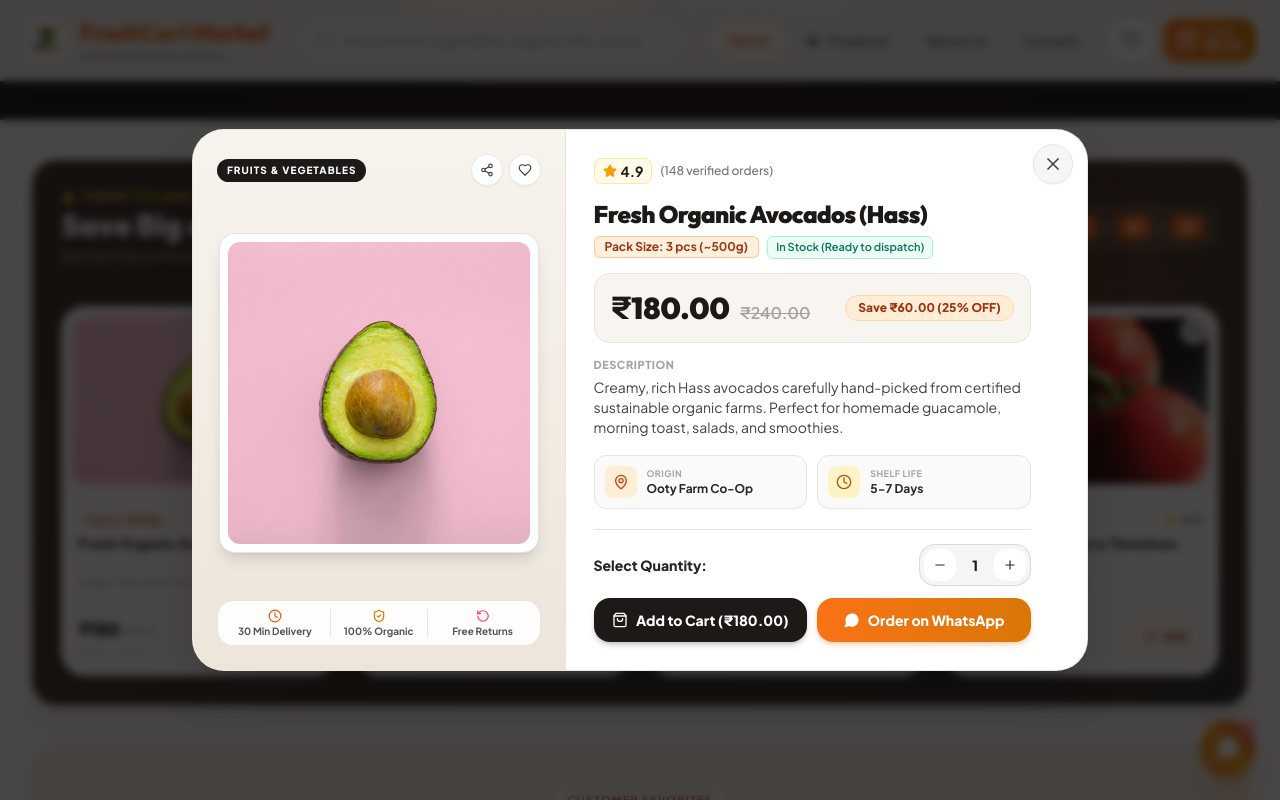
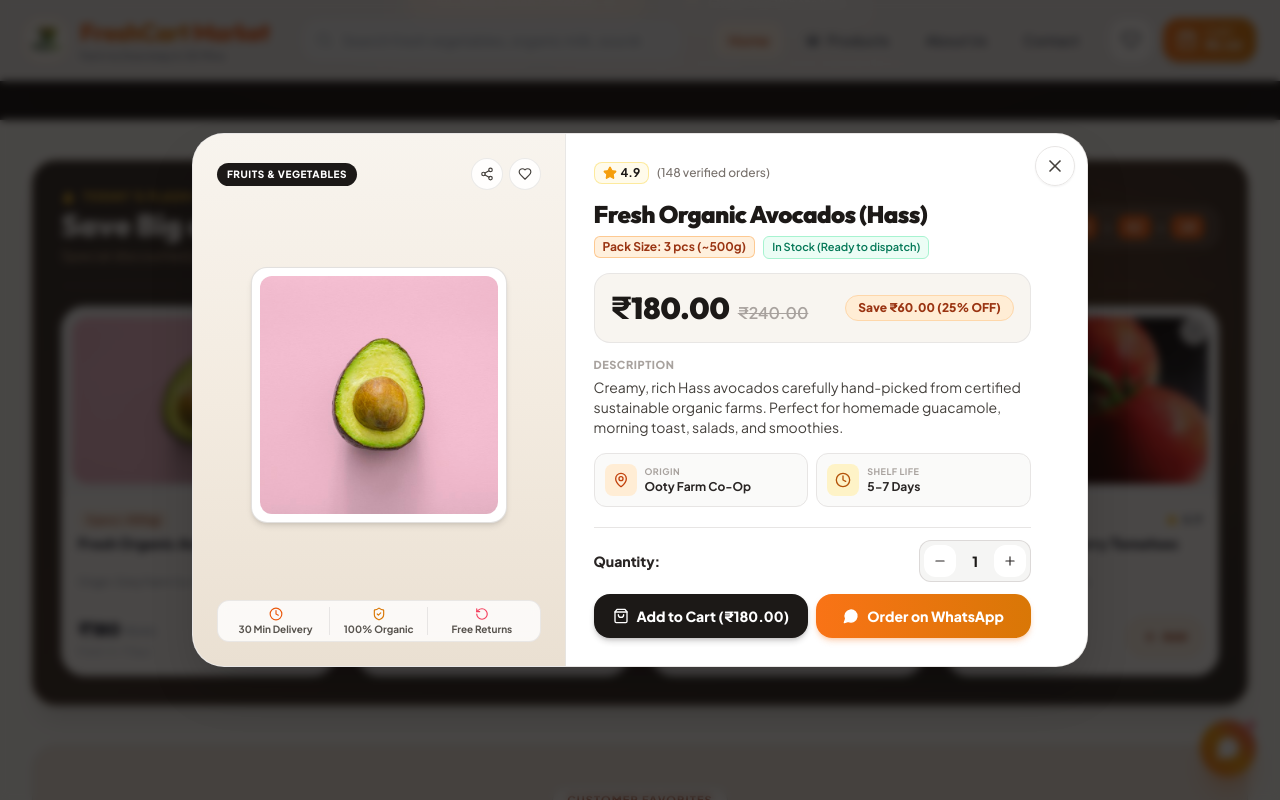
Before and after one commit to SuvithCTI/groceryshop, a React (Vite) app: page / in a window 1280 px wide. Both pictures are taken after a click on the picture 198 px from the left and 1203 px from the top of the page. Shown: the part 803-1603 px from the top of the page. Built offline with nearby package versions, Linux system fonts and the light colour scheme.

Commit message:
refactor: cohesive seamless product modal layout without awkward split

```diff
--- a/src/components/ProductModal.jsx
+++ b/src/components/ProductModal.jsx
@@ -76,42 +76,42 @@ export const ProductModal = () => {
 
   return (
     <div
-      className="fixed inset-0 z-50 overflow-y-auto flex items-center justify-center p-3 sm:p-6 bg-stone-950/75 backdrop-blur-sm animate-fade-in-up"
+      className="fixed inset-0 z-50 overflow-y-auto flex items-end sm:items-center justify-center p-0 sm:p-6 bg-stone-950/75 backdrop-blur-sm animate-fade-in-up"
       onClick={() => setSelectedProduct(null)}
     >
       <div
-        className="relative w-full max-w-4xl bg-white rounded-[28px] sm:rounded-[32px] shadow-2xl overflow-hidden border border-stone-200/90 my-auto flex flex-col md:flex-row max-h-[92vh]"
+        className="relative w-full max-w-4xl bg-[#faf7f2] rounded-t-[32px] sm:rounded-[32px] shadow-2xl overflow-hidden border border-stone-200/90 flex flex-col md:flex-row max-h-[92vh] sm:my-auto"
         onClick={(e) => e.stopPropagation()}
       >
         {/* Floating Close Button */}
         <button
           onClick={() => setSelectedProduct(null)}
-          className="absolute top-3.5 right-3.5 z-30 w-9 h-9 sm:w-10 sm:h-10 rounded-full bg-stone-100/90 hover:bg-stone-900 hover:text-white text-stone-700 backdrop-blur-md flex items-center justify-center transition-all duration-200 shadow-sm border border-stone-200 active:scale-95"
+          className="absolute top-3 right-3 z-30 w-8 h-8 sm:w-10 sm:h-10 rounded-full bg-white/90 hover:bg-stone-900 hover:text-white text-stone-700 backdrop-blur-md flex items-center justify-center transition-all duration-200 shadow-sm border border-stone-200 active:scale-95"
           aria-label="Close dialog"
         >
           <X className="w-4 h-4 sm:w-5 sm:h-5" />
         </button>
 
-        {/* Left Column: Product Visual Showcase */}
-        <div className="md:w-5/12 bg-gradient-to-b from-[#f7f3ed] to-[#ede5da] p-5 sm:p-6 flex flex-col justify-between shrink-0 border-b md:border-b-0 md:border-r border-stone-200">
+        {/* Left / Top Showcase: Seamless Product Visual Frame */}
+        <div className="md:w-5/12 bg-gradient-to-b from-[#f8f4ee] via-[#f3ebe0] to-[#eae0d2] p-4 sm:p-6 flex flex-col justify-between shrink-0 md:border-r border-stone-200/80">
 
-          {/* Top Quick Actions (Share & Wishlist) */}
-          <div className="flex items-center justify-between">
-            <span className="text-[10px] font-black uppercase tracking-widest px-2.5 py-1 rounded-full bg-stone-900 text-white shadow-xs">
+          {/* Top Quick Actions (Category & Action Icons) */}
+          <div className="flex items-center justify-between pr-10 sm:pr-0">
+            <span className="text-[10px] font-black uppercase tracking-wider px-2.5 py-1 rounded-full bg-stone-900 text-white shadow-xs">
               {formatCategory(selectedProduct.category)}
             </span>
 
             <div className="flex items-center gap-1.5">
               <button
                 onClick={handleShare}
-                className="w-8 h-8 rounded-full bg-white/90 hover:bg-white text-stone-700 hover:text-orange-600 flex items-center justify-center shadow-sm border border-stone-200/80 transition hover:scale-105 active:scale-95"
+                className="w-7 h-7 sm:w-8 sm:h-8 rounded-full bg-white/90 hover:bg-white text-stone-700 hover:text-orange-600 flex items-center justify-center shadow-xs border border-stone-200/80 transition hover:scale-105 active:scale-95"
                 title="Share product link"
               >
                 <Share2 className="w-3.5 h-3.5" />
               </button>
               <button
                 onClick={() => toggleWishlist(selectedProduct)}
-                className="w-8 h-8 rounded-full bg-white/90 hover:bg-white text-stone-700 hover:text-rose-500 flex items-center justify-center shadow-sm border border-stone-200/80 transition hover:scale-105 active:scale-95"
+                className="w-7 h-7 sm:w-8 sm:h-8 rounded-full bg-white/90 hover:bg-white text-stone-700 hover:text-rose-500 flex items-center justify-center shadow-xs border border-stone-200/80 transition hover:scale-105 active:scale-95"
                 title="Save to Wishlist"
               >
                 <Heart className={`w-3.5 h-3.5 ${isWishlisted ? 'text-rose-500 fill-rose-500' : ''}`} />
@@ -120,8 +120,8 @@ export const ProductModal = () => {
           </div>
 
           {/* Product Image Frame */}
-          <div className="py-4 my-auto flex items-center justify-center">
-            <div className="w-full aspect-square max-w-[280px] sm:max-w-[320px] rounded-2xl overflow-hidden shadow-lg border border-stone-300/60 bg-white p-2 flex items-center justify-center group">
+          <div className="py-2.5 sm:py-4 my-auto flex items-center justify-center">
+            <div className="w-36 h-36 sm:w-64 sm:h-64 rounded-2xl overflow-hidden shadow-md border border-stone-300/70 bg-white p-2 flex items-center justify-center group">
               <img
                 src={selectedProduct.image}
                 alt={selectedProduct.name}
@@ -131,7 +131,7 @@ export const ProductModal = () => {
           </div>
 
           {/* Micro Trust Indicators Row */}
-          <div className="grid grid-cols-3 gap-1.5 text-center text-[10px] text-stone-600 bg-white/90 backdrop-blur-sm py-2 px-2 rounded-2xl border border-stone-200 shadow-xs">
+          <div className="grid grid-cols-3 gap-1 text-center text-[10px] text-stone-600 bg-white/80 backdrop-blur-sm py-1.5 px-2 rounded-xl border border-stone-200/90 shadow-xs">
             <div className="flex flex-col items-center gap-0.5">
               <Clock className="w-3.5 h-3.5 text-orange-600" />
               <span className="font-bold leading-tight">30 Min Delivery</span>
@@ -148,37 +148,37 @@ export const ProductModal = () => {
 
         </div>
 
-        {/* Right Column: Product Info & Actions */}
-        <div className="md:w-7/12 p-5 sm:p-7 sm:pr-14 overflow-y-auto flex flex-col justify-between space-y-4 sm:space-y-5">
+        {/* Right / Bottom Info Panel: Elevated Card Layer */}
+        <div className="md:w-7/12 bg-white rounded-t-[28px] md:rounded-none -mt-3 md:mt-0 p-4 sm:p-7 sm:pr-14 overflow-y-auto flex flex-col justify-between space-y-3.5 sm:space-y-5 shadow-lg md:shadow-none border-t md:border-t-0 border-stone-200/90">
 
-          <div className="space-y-3.5">
+          <div className="space-y-3 sm:space-y-3.5">
 
             {/* Top Rating & Verified Row */}
-            <div className="flex items-center gap-2 pr-8 sm:pr-0">
-              <div className="flex items-center gap-1 font-bold text-xs sm:text-sm text-stone-900 bg-amber-50 border border-amber-200/80 px-2 py-0.5 rounded-lg">
+            <div className="flex items-center gap-2">
+              <div className="flex items-center gap-1 font-bold text-xs text-stone-900 bg-amber-50 border border-amber-200/80 px-2 py-0.5 rounded-lg">
                 <Star className="w-3.5 h-3.5 text-amber-500 fill-amber-500" />
                 <span>{selectedProduct.rating ? selectedProduct.rating.toFixed(1) : '4.9'}</span>
               </div>
-              <span className="text-xs text-stone-500 font-medium">
+              <span className="text-[11px] sm:text-xs text-stone-500 font-medium">
                 ({selectedProduct.reviewsCount || 64} verified orders)
               </span>
             </div>
 
             {/* Product Title & Unit */}
             <div>
-              <h2 className="text-xl sm:text-2xl font-black text-stone-900 font-display tracking-tight leading-snug">
+              <h2 className="text-lg sm:text-2xl font-black text-stone-900 font-display tracking-tight leading-snug">
                 {selectedProduct.name}
               </h2>
-              <div className="mt-1.5 flex items-center gap-2">
-                <span className="text-xs font-bold text-orange-800 bg-orange-100/80 border border-orange-300/70 px-2.5 py-0.5 rounded-md">
+              <div className="mt-1.5 flex flex-wrap items-center gap-1.5 sm:gap-2">
+                <span className="text-[11px] sm:text-xs font-bold text-orange-800 bg-orange-100/80 border border-orange-300/70 px-2 py-0.5 rounded-md">
                   Pack Size: {selectedProduct.unit}
                 </span>
                 {selectedProduct.inStock ? (
-                  <span className="text-[11px] font-semibold text-emerald-700 bg-emerald-50 border border-emerald-200 px-2 py-0.5 rounded-md">
+                  <span className="text-[10px] sm:text-[11px] font-semibold text-emerald-700 bg-emerald-50 border border-emerald-200 px-2 py-0.5 rounded-md">
                     In Stock (Ready to dispatch)
                   </span>
                 ) : (
-                  <span className="text-[11px] font-semibold text-rose-700 bg-rose-50 border border-rose-200 px-2 py-0.5 rounded-md">
+                  <span className="text-[10px] sm:text-[11px] font-semibold text-rose-700 bg-rose-50 border border-rose-200 px-2 py-0.5 rounded-md">
                     Out of Stock
                   </span>
                 )}
@@ -186,20 +186,20 @@ export const ProductModal = () => {
             </div>
 
             {/* Price Box */}
-            <div className="flex items-center justify-between p-3.5 sm:p-4 bg-[#f8f5f0] rounded-2xl border border-stone-200/90">
-              <div className="flex items-baseline gap-2.5">
-                <span className="text-2xl sm:text-3xl font-black text-stone-900 font-display">
+            <div className="flex items-center justify-between p-3 sm:p-4 bg-[#f8f5f0] rounded-2xl border border-stone-200/90">
+              <div className="flex items-baseline gap-2">
+                <span className="text-xl sm:text-3xl font-black text-stone-900 font-display">
                   {storeConfig.currency}{selectedProduct.price.toFixed(2)}
                 </span>
                 {selectedProduct.originalPrice > selectedProduct.price && (
-                  <span className="text-sm sm:text-base text-stone-400 line-through font-semibold">
+                  <span className="text-xs sm:text-base text-stone-400 line-through font-semibold">
                     {storeConfig.currency}{selectedProduct.originalPrice.toFixed(2)}
                   </span>
                 )}
               </div>
 
               {discountAmount > 0 && (
-                <span className="text-xs font-black text-orange-800 bg-orange-100 border border-orange-200 px-3 py-1 rounded-full shadow-xs">
+                <span className="text-[10px] sm:text-xs font-black text-orange-800 bg-orange-100 border border-orange-200 px-2.5 py-0.5 sm:px-3 sm:py-1 rounded-full shadow-xs">
                   Save {storeConfig.currency}{discountAmount.toFixed(2)} ({discountPercent}% OFF)
                 </span>
               )}
@@ -207,7 +207,7 @@ export const ProductModal = () => {
 
             {/* Overview / Description */}
             <div>
-              <span className="text-[11px] font-extrabold uppercase tracking-wider text-stone-400 block mb-1">
+              <span className="text-[10px] sm:text-[11px] font-extrabold uppercase tracking-wider text-stone-400 block mb-0.5 sm:mb-1">
                 Description
               </span>
               <p className="text-xs sm:text-sm text-stone-700 leading-relaxed font-normal">
@@ -216,26 +216,26 @@ export const ProductModal = () => {
             </div>
 
             {/* Origin & Shelf Life Cards */}
-            <div className="grid grid-cols-2 gap-2.5 pt-1">
+            <div className="grid grid-cols-2 gap-2 pt-0.5">
               {selectedProduct.origin && (
-                <div className="p-2.5 bg-stone-50 rounded-xl border border-stone-200 flex items-center gap-2.5">
-                  <div className="w-8 h-8 rounded-lg bg-orange-100 text-orange-700 flex items-center justify-center shrink-0">
-                    <MapPin className="w-4 h-4" />
+                <div className="p-2 sm:p-2.5 bg-stone-50 rounded-xl border border-stone-200 flex items-center gap-2">
+                  <div className="w-7 h-7 sm:w-8 sm:h-8 rounded-lg bg-orange-100 text-orange-700 flex items-center justify-center shrink-0">
+                    <MapPin className="w-3.5 h-3.5 sm:w-4 sm:h-4" />
                   </div>
                   <div className="min-w-0">
                     <span className="text-stone-400 block text-[9px] uppercase font-bold tracking-wider">Origin</span>
-                    <span className="font-bold text-stone-800 text-xs truncate block">{selectedProduct.origin}</span>
+                    <span className="font-bold text-stone-800 text-[11px] sm:text-xs truncate block">{selectedProduct.origin}</span>
                   </div>
                 </div>
               )}
               {selectedProduct.shelfLife && (
-                <div className="p-2.5 bg-stone-50 rounded-xl border border-stone-200 flex items-center gap-2.5">
-                  <div className="w-8 h-8 rounded-lg bg-amber-100 text-amber-700 flex items-center justify-center shrink-0">
-                    <Clock className="w-4 h-4" />
+                <div className="p-2 sm:p-2.5 bg-stone-50 rounded-xl border border-stone-200 flex items-center gap-2">
+                  <div className="w-7 h-7 sm:w-8 sm:h-8 rounded-lg bg-amber-100 text-amber-700 flex items-center justify-center shrink-0">
+                    <Clock className="w-3.5 h-3.5 sm:w-4 sm:h-4" />
                   </div>
                   <div className="min-w-0">
                     <span className="text-stone-400 block text-[9px] uppercase font-bold tracking-wider">Shelf Life</span>
-                    <span className="font-bold text-stone-800 text-xs truncate block">{selectedProduct.shelfLife}</span>
+                    <span className="font-bold text-stone-800 text-[11px] sm:text-xs truncate block">{selectedProduct.shelfLife}</span>
                   </div>
                 </div>
               )}
@@ -244,40 +244,40 @@ export const ProductModal = () => {
           </div>
 
           {/* Bottom Actions Row: Quantity & Dual Checkout Buttons */}
-          <div className="pt-3.5 border-t border-stone-200 space-y-3">
+          <div className="pt-3 border-t border-stone-200 space-y-2.5 sm:space-y-3">
 
             {/* Quantity Selector */}
             <div className="flex items-center justify-between">
               <span className="text-xs sm:text-sm font-extrabold text-stone-800">
-                Select Quantity:
+                Quantity:
               </span>
-              <div className="flex items-center bg-stone-100 rounded-2xl p-1 border border-stone-300/80">
+              <div className="flex items-center bg-stone-100 rounded-xl p-0.5 sm:p-1 border border-stone-300/80">
                 <button
                   onClick={() => setQuantity(q => Math.max(1, q - 1))}
-                  className="w-8 h-8 rounded-xl bg-white hover:bg-stone-200 text-stone-800 flex items-center justify-center font-bold shadow-xs transition active:scale-95"
+                  className="w-7 h-7 sm:w-8 sm:h-8 rounded-lg sm:rounded-xl bg-white hover:bg-stone-200 text-stone-800 flex items-center justify-center font-bold shadow-xs transition active:scale-95"
                   aria-label="Decrease quantity"
                 >
-                  <Minus className="w-3.5 h-3.5" />
+                  <Minus className="w-3 h-3 sm:w-3.5 sm:h-3.5" />
                 </button>
-                <span className="px-4 text-sm font-black text-stone-900 min-w-[36px] text-center">
+                <span className="px-3 sm:px-4 text-xs sm:text-sm font-black text-stone-900 min-w-[32px] sm:min-w-[36px] text-center">
                   {quantity}
                 </span>
                 <button
                   onClick={() => setQuantity(q => q + 1)}
-                  className="w-8 h-8 rounded-xl bg-white hover:bg-stone-200 text-stone-800 flex items-center justify-center font-bold shadow-xs transition active:scale-95"
+                  className="w-7 h-7 sm:w-8 sm:h-8 rounded-lg sm:rounded-xl bg-white hover:bg-stone-200 text-stone-800 flex items-center justify-center font-bold shadow-xs transition active:scale-95"
                   aria-label="Increase quantity"
                 >
-                  <Plus className="w-3.5 h-3.5" />
+                  <Plus className="w-3 h-3 sm:w-3.5 sm:h-3.5" />
                 </button>
               </div>
             </div>
 
             {/* Two Action Buttons */}
-            <div className="grid grid-cols-1 sm:grid-cols-2 gap-2.5">
+            <div className="grid grid-cols-1 sm:grid-cols-2 gap-2">
               <button
                 onClick={handleAddToCart}
                 disabled={!selectedProduct.inStock}
-                className={`py-3 px-4 rounded-2xl font-extrabold text-xs sm:text-sm flex items-center justify-center gap-2 shadow-md transition duration-200 ${
+                className={`py-2.5 sm:py-3 px-4 rounded-xl sm:rounded-2xl font-extrabold text-xs sm:text-sm flex items-center justify-center gap-2 shadow-md transition duration-200 ${
                   selectedProduct.inStock
                     ? 'bg-stone-900 hover:bg-orange-600 text-white shadow-stone-900/20 active:scale-98'
                     : 'bg-stone-200 text-stone-400 cursor-not-allowed'
@@ -289,7 +289,7 @@ export const ProductModal = () => {
 
               <button
                 onClick={handleInstantWhatsApp}
-                className="py-3 px-4 rounded-2xl font-extrabold text-xs sm:text-sm flex items-center justify-center gap-2 bg-gradient-to-r from-orange-500 to-amber-600 hover:from-orange-600 hover:to-amber-700 text-white shadow-md shadow-orange-500/25 active:scale-98 transition duration-200"
+                className="py-2.5 sm:py-3 px-4 rounded-xl sm:rounded-2xl font-extrabold text-xs sm:text-sm flex items-center justify-center gap-2 bg-gradient-to-r from-orange-500 to-amber-600 hover:from-orange-600 hover:to-amber-700 text-white shadow-md shadow-orange-500/25 active:scale-98 transition duration-200"
               >
                 <MessageCircle className="w-4 h-4 fill-white" />
                 <span>Order on WhatsApp</span>
```
